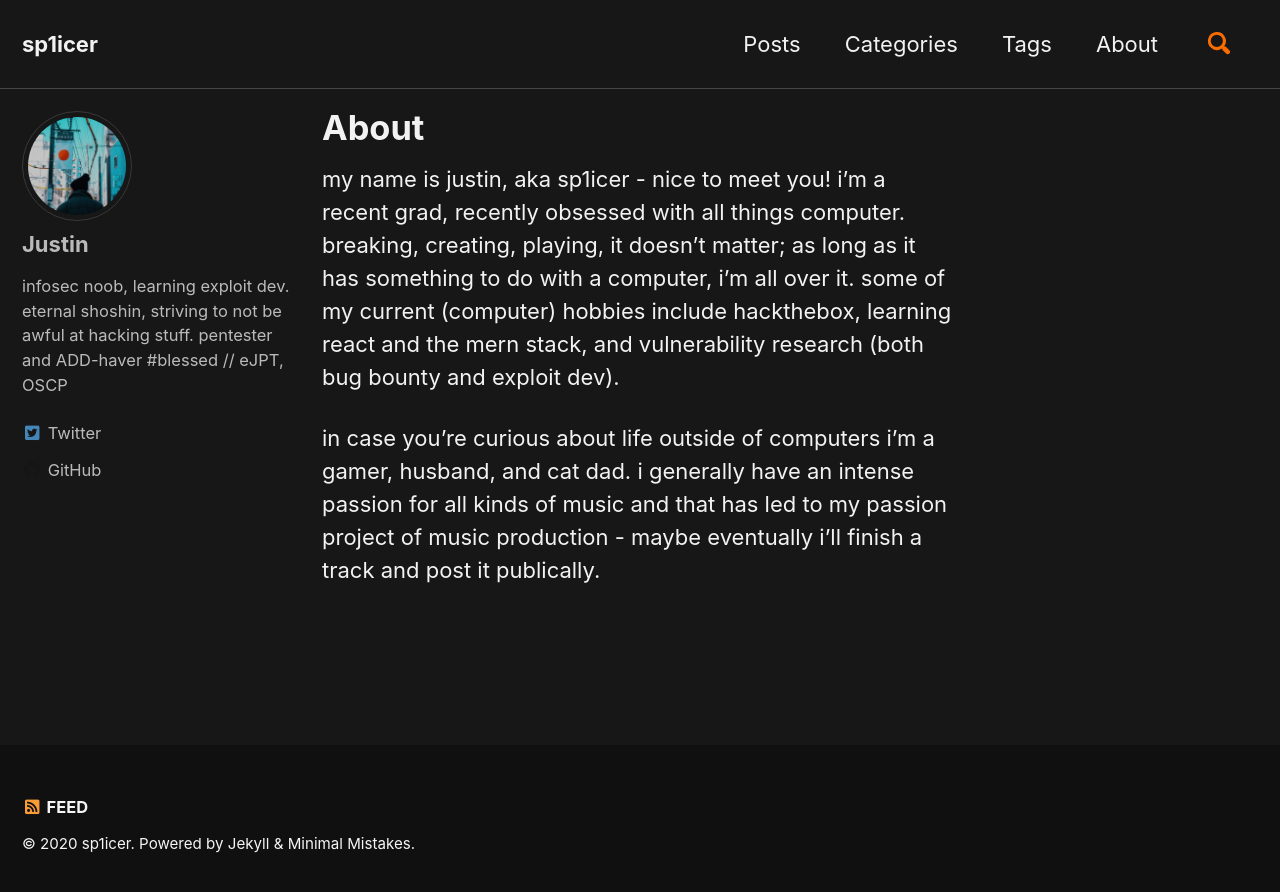
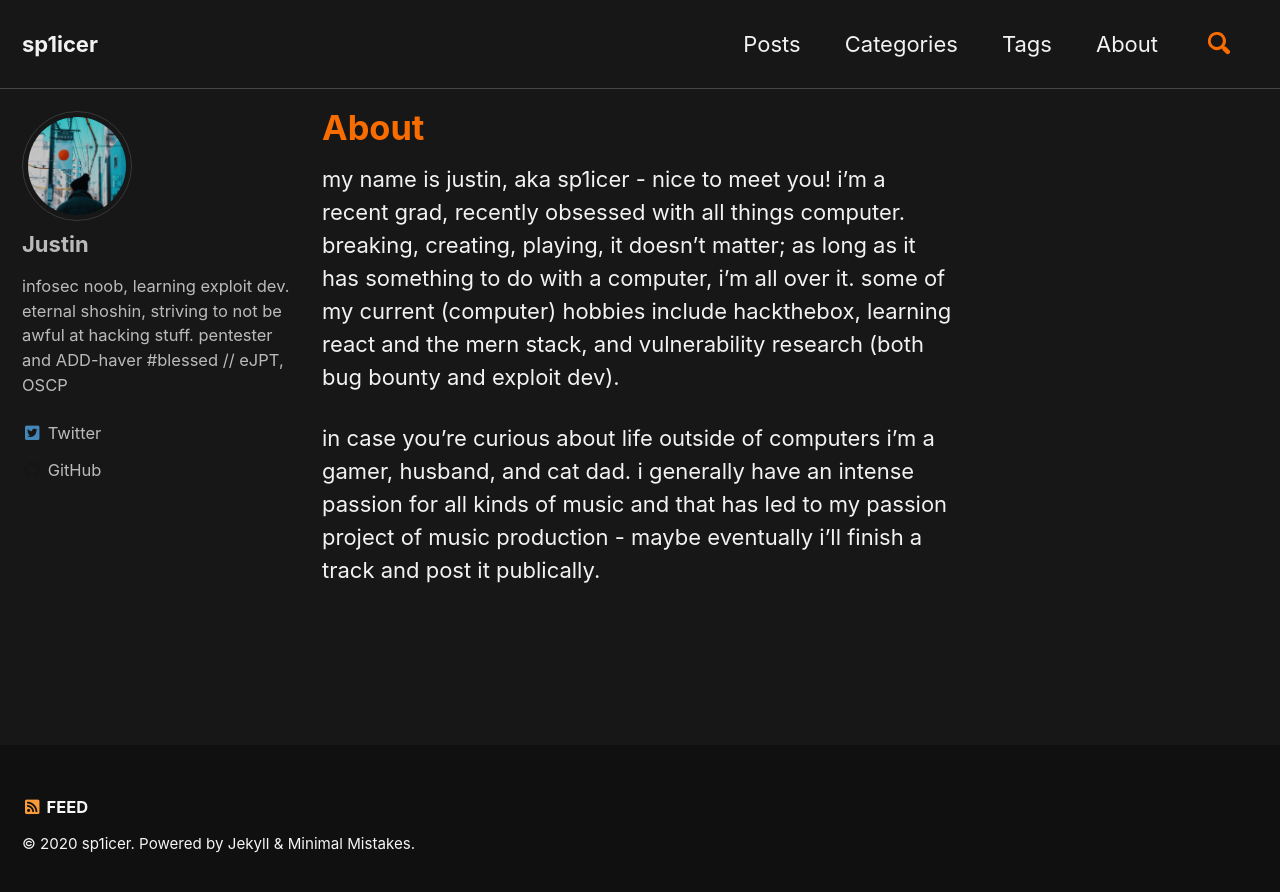
Before and after one commit to sp1icer/sp1icer.github.io, a Jekyll site: the page built from _pages/about.md, in a window 1280 px wide. Shown: the top 892 px of the page. Built offline with Jekyll 4.4.1, drawn with Linux system fonts in a browser that asks for light colours; cached includes are drawn as plain includes; a script that is not in the unit is left out; comment, search, counter and statistics services are not loaded.

Commit message:
Update main.scss

```diff
--- a/assets/css/main.scss
+++ b/assets/css/main.scss
@@ -19,11 +19,11 @@ $masthead-link-color: $text-color;
 $masthead-link-color-hover: $primary-color;
 $navicon-link-color-hover: mix(#000, $background-color, 30%) !default;
 
-.page-title {
+.page__title {
     color: $primary-color;
 }
 
-.site-title {
+a.site-title {
     color: $primary-color;
 }
 
```
